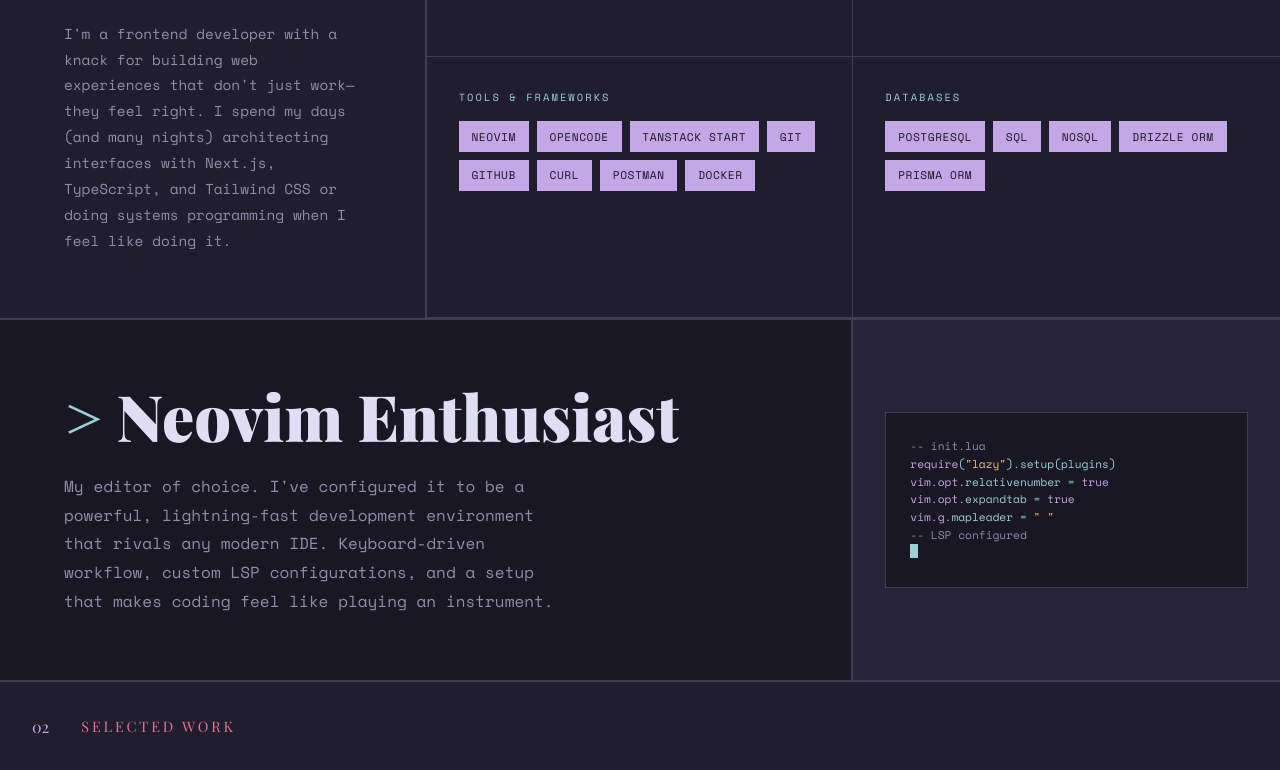
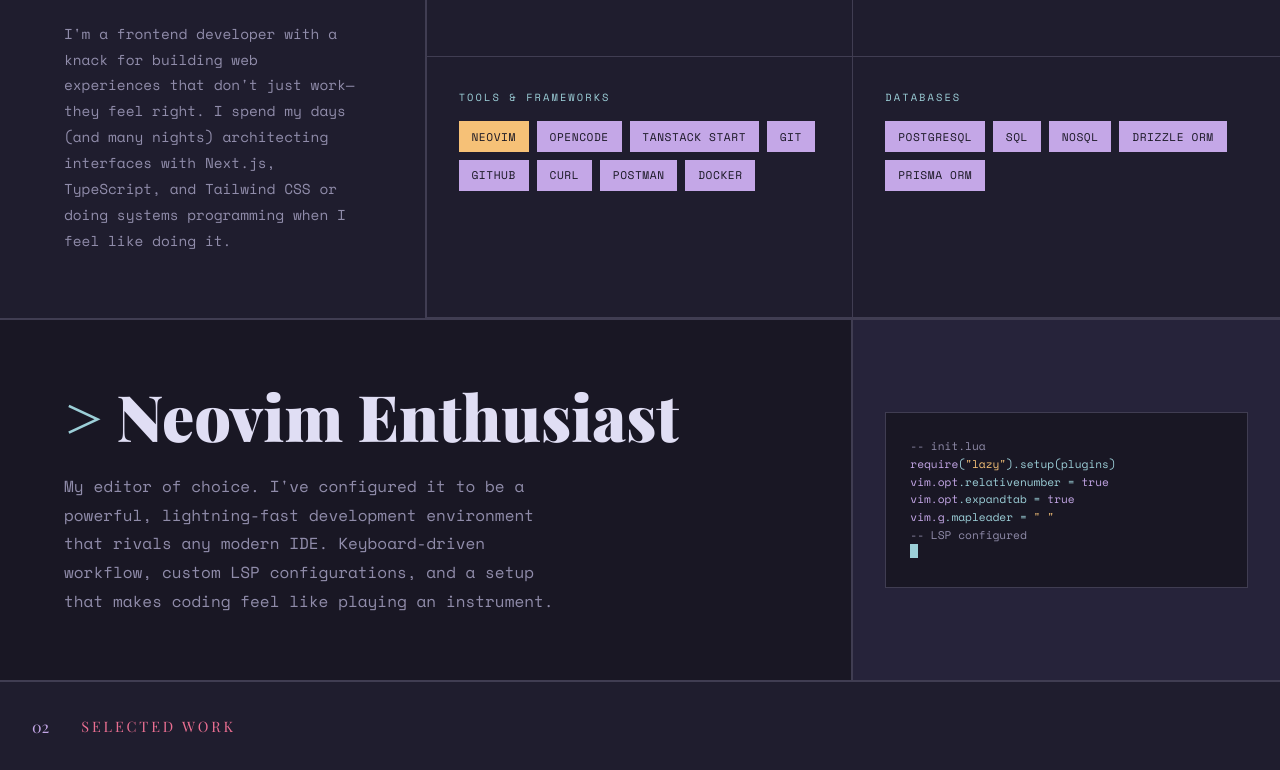
Before and after one commit to vyeos/tgfrwe, an Astro site: page / in a window 1280 px wide. Shown: the part 1125-1895 px from the top of the page. Built offline with nearby package versions, Linux system fonts and the light colour scheme; Astro itself is replaced by a stand-in of ours; grey boxes are pictures that could not be loaded; a web font is replaced by a local one.

Commit message:
fix: neovim color

```diff
--- a/src/styles/skills.css
+++ b/src/styles/skills.css
@@ -66,8 +66,8 @@
 }
 
 .skill-tag.accent {
-  background: var(--secondary);
-  color: var(--secondary-foreground);
+  background: var(--accent-2);
+  color: var(--accent-2-foreground);
 }
 
 @media (max-width: 1024px) {
```
